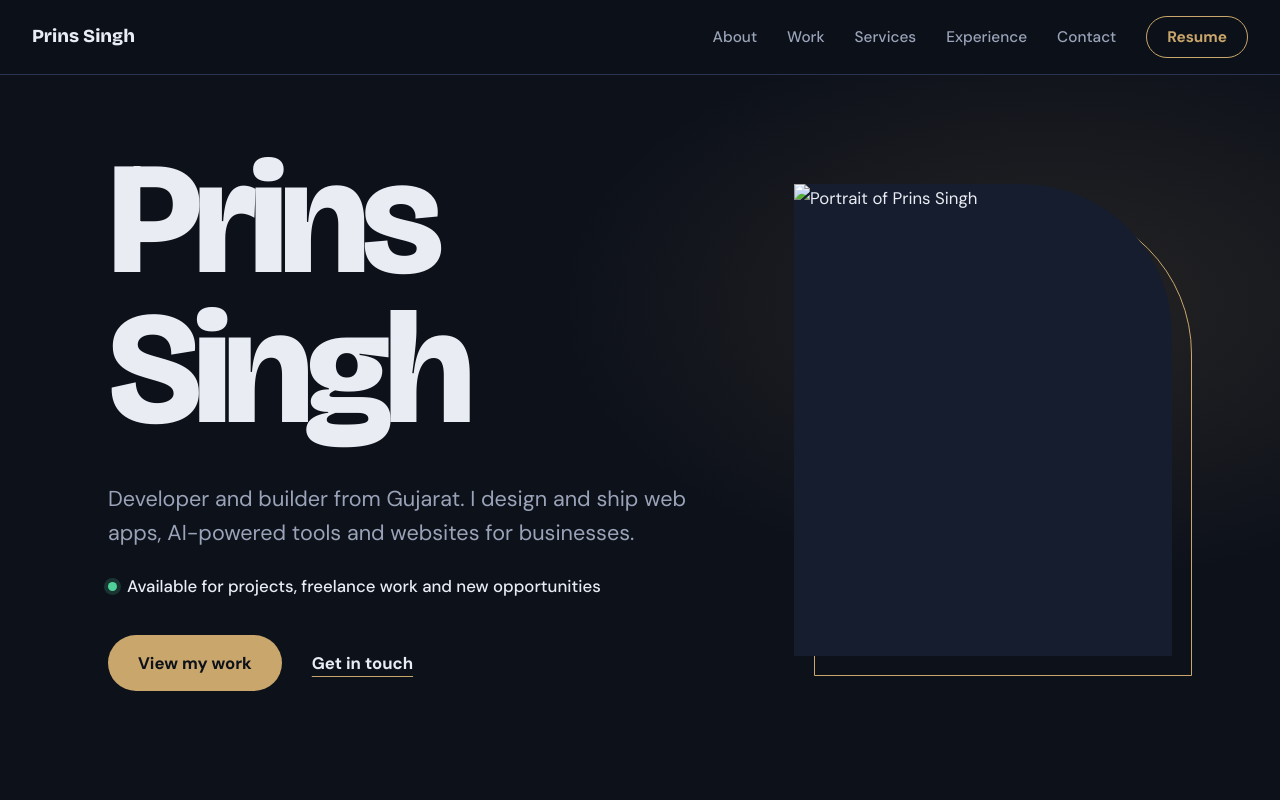
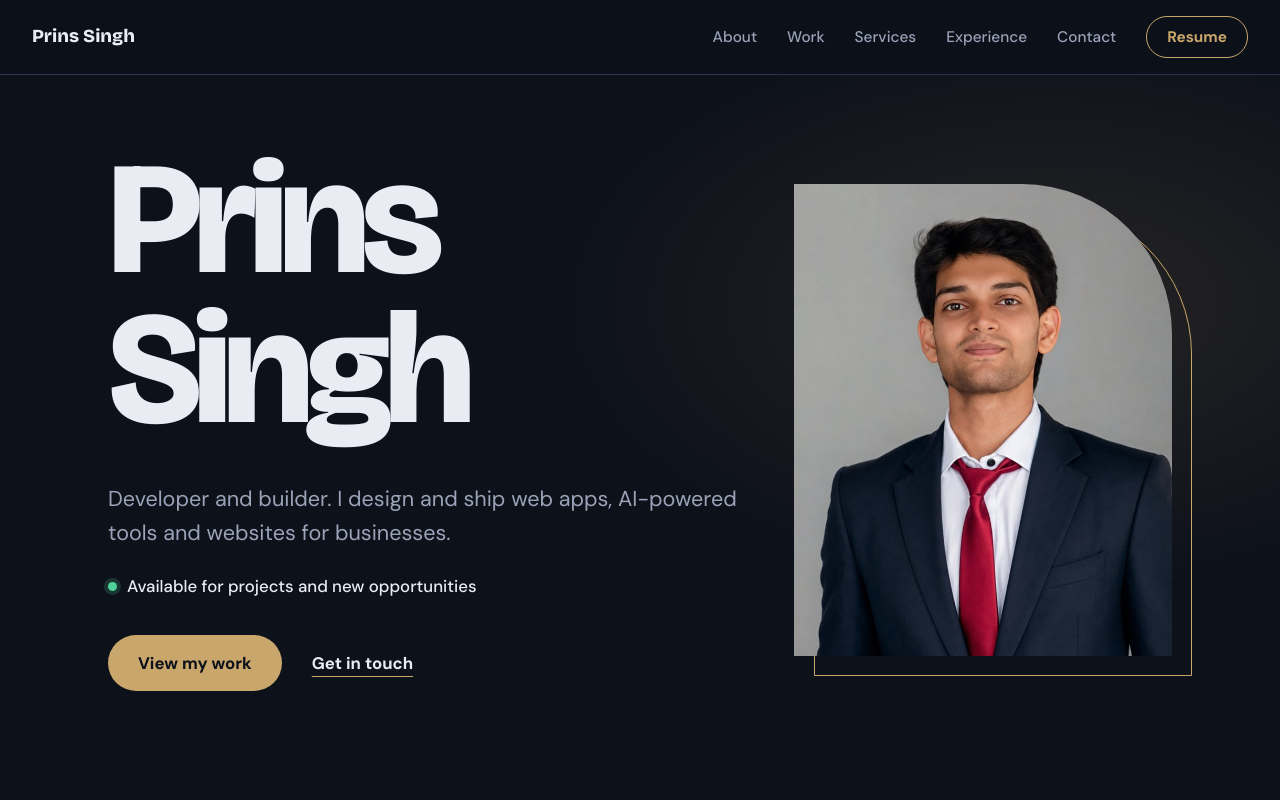
Before and after one commit to Prins-web/Portfolio-, a plain HTML site: page index.html in a window 1280 px wide. Shown: the top 800 px of the page. Drawn offline with nearby package versions, Linux system fonts and the light colour scheme; a script that the page names is missing.

Commit message:
Update index.html

```diff
--- a/index.html
+++ b/index.html
@@ -29,14 +29,14 @@
 <section id="home" class="hero">
   <div class="hero-text">
     <h1><span class="mask"><span>Prins</span></span><span class="mask"><span>Singh</span></span></h1>
-    <p class="role">Developer and builder from Gujarat. I design and ship web apps, AI-powered tools and websites for businesses.</p>
-    <p class="open"><i class="dot"></i>Available for projects, freelance work and new opportunities</p>
+    <p class="role">Developer and builder. I design and ship web apps, AI-powered tools and websites for businesses.</p>
+    <p class="open"><i class="dot"></i>Available for projects and new opportunities</p>
     <div class="actions">
       <a class="btn" href="#work">View my work</a>
       <a class="textlink" href="#contact">Get in touch</a>
     </div>
   </div>
-  <figure class="portrait"><img src="assets/profile.jpeg" alt="Portrait of Prins Singh" /></figure>
+  <figure class="portrait"><img src="profile.jpeg" alt="Portrait of Prins Singh" /></figure>
 </section>
 
 <section id="about" class="block">
```
